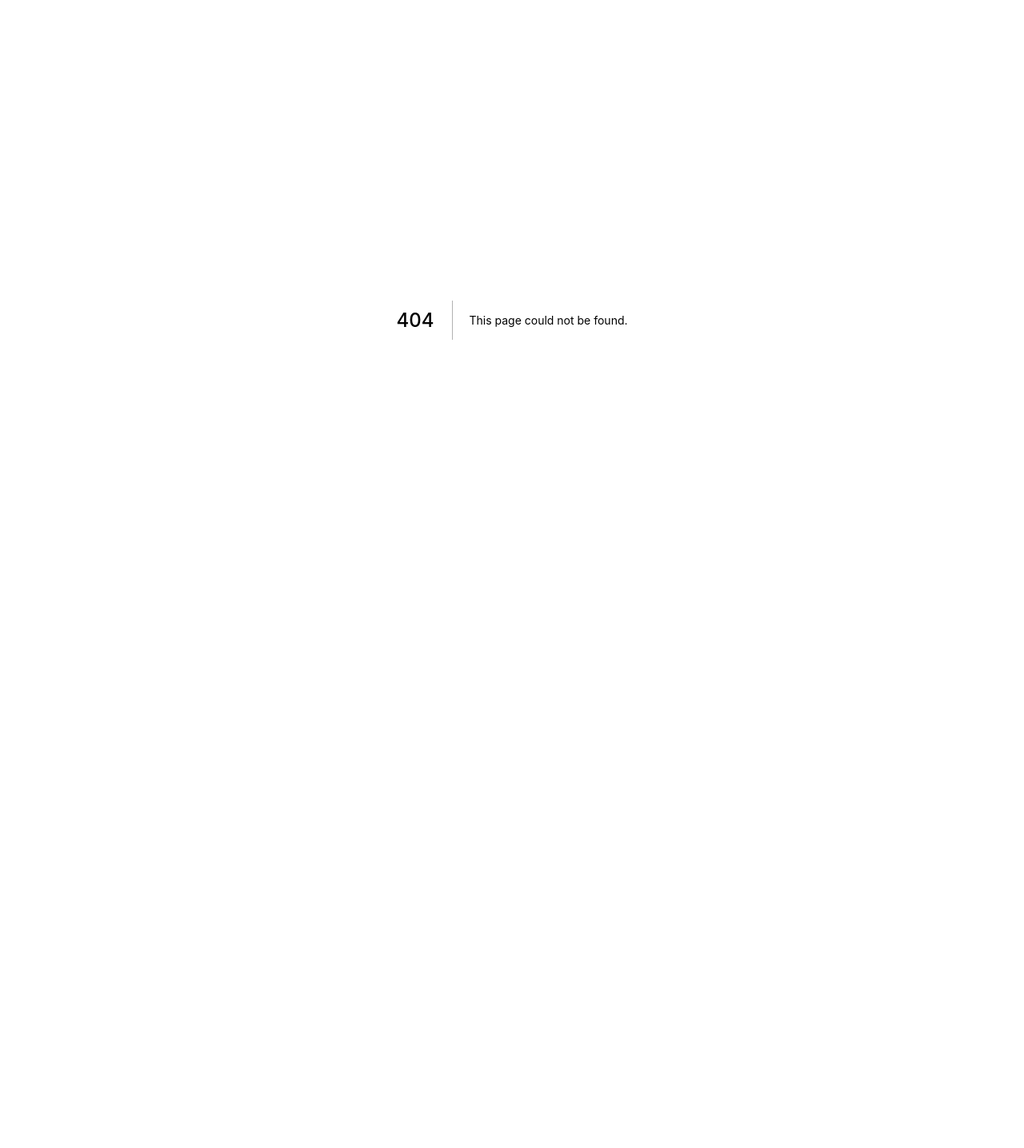
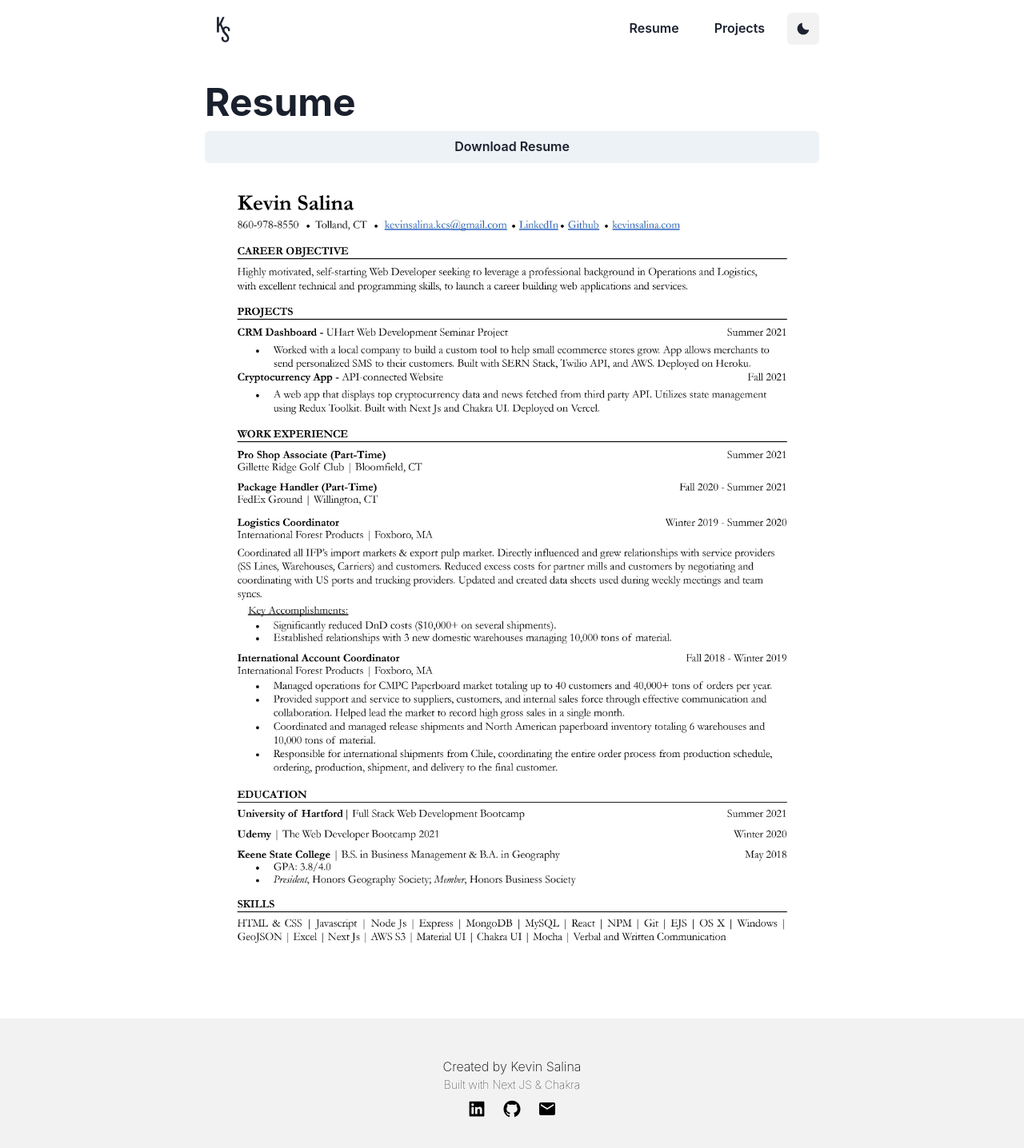
Before and after one commit to KevinSalina/portfolio, a Next.js app: page /resume in a window 1280 px wide. Before the commit this address had no page. Shown: the top 1436 px of the page at 80% size. Before the commit the page ends 800 px from the top, so only its background shows below. Built offline with nearby package versions, Linux system fonts and the light colour scheme.

Commit message:
Added resume and animations to project page

```diff
--- a/components/AboutMe.js
+++ b/components/AboutMe.js
@@ -37,7 +37,7 @@ const AboutMe = () => {
       <Flex direction='column' alignItems='flex-start' w='full' mx='auto'>
         <Animation direction="fromBottom">
           <Box mb={10}>
-            <Text>Hello there!  My name is Kevin Salina and I am an experienced Operations and Logistics Coordinator that decided to make a career change during the midst of the COVID-19 pandemic. I have spent the past year and a half evolving my passion for web development and recently graduated from a Web Development Bootcamp, where I learned how to build full-stack web apps from industry practitioners. I now hope to use these new skills along with my prior professional experience to launch a career building web applications and services! You can find some of my projects below. When I am not honing in my software engineering skills, I love to golf, snowboard, and listen to great alternative rock music.
+            <Text>Hello there!  My name is Kevin Salina and I am an experienced Operations and Logistics Coordinator that decided to make a career change during the midst of the COVID-19 pandemic. I have spent the past year and a half evolving my passion for web development and recently graduated from a Web Development Bootcamp, where I learned how to build full-stack web apps from industry practitioners. I now hope to use these new skills along with my prior professional experience to launch a career building web applications and services! You can find some of my projects below. When I am not honing in my software engineering skills, I love to golf, snowboard, and play the drums!
             </Text>
           </Box>
         </Animation>
--- a/components/Footer.js
+++ b/components/Footer.js
@@ -5,8 +5,17 @@ import {
   Flex,
   Box,
   Text,
+  HStack,
+  Link,
+  Icon,
   useColorModeValue
 } from '@chakra-ui/react'
+import {
+  AiFillLinkedin,
+  AiFillGithub,
+  AiOutlineMail
+} from 'react-icons/ai'
+import { MdEmail } from 'react-icons/md'
 import NextLink from 'next/link'
 import styled from "@emotion/styled"
 
@@ -17,10 +26,11 @@ const Footer = () => {
 
   const bg = useColorModeValue('whiteHL.50', 'brand.800')
   const color = useColorModeValue('black', 'white')
+  const hoverColor = useColorModeValue('whiteHL.100', 'brand.600')
 
   return (
     <Flex
-      flexDir='row'
+      flexDir='column'
       alignItems='center'
       width='100%'
       color={color}
@@ -42,6 +52,17 @@ const Footer = () => {
         <Text fontWeight='thin' size="sm" >Created by Kevin Salina</Text>
         <Text fontSize="sm" fontWeight='hairline'>Built with Next JS & Chakra </Text>
       </Flex>
+      <HStack mb={5} spacing={5}>
+        <Link href='https://www.linkedin.com/in/kevinsalina25/' isExternal>
+          <Icon as={AiFillLinkedin} boxSize='1.5rem' _hover={{ color: hoverColor }} transition='all .2s ease' />
+        </Link>
+        <Link href='https://github.com/KevinSalina' isExternal>
+          <Icon as={AiFillGithub} boxSize='1.5rem' _hover={{ color: hoverColor }} transition='all .2s ease' />
+        </Link>
+        <Link href='mailto: kevin.salina25@gmail.com' isExternal>
+          <Icon as={MdEmail} boxSize='1.5rem' _hover={{ color: hoverColor }} transition='all .2s ease' />
+        </Link>
+      </HStack>
     </Flex>
   )
 }
--- a/components/Hero.js
+++ b/components/Hero.js
@@ -60,17 +60,17 @@ const Hero = () => {
       <HStack mb={5} spacing={5}>
         <Animation direction='fromLeft' delay={iconDelay}>
           <Link href='https://www.linkedin.com/in/kevinsalina25/' isExternal>
-            <Icon as={AiFillLinkedin} boxSize='2rem' _hover={{ color }} />
+            <Icon as={AiFillLinkedin} boxSize='2rem' _hover={{ color }} transition='all .2s ease' />
           </Link>
         </Animation>
         <Animation direction='fromBottom' delay={iconDelay}>
           <Link href='https://github.com/KevinSalina' isExternal>
-            <Icon as={AiFillGithub} boxSize='2rem' _hover={{ color }} />
+            <Icon as={AiFillGithub} boxSize='2rem' _hover={{ color }} transition='all .2s ease' />
           </Link>
         </Animation>
         <Animation direction='fromRight' delay={iconDelay}>
           <Link href='mailto: kevin.salina25@gmail.com' isExternal>
-            <Icon as={MdEmail} boxSize='2rem' _hover={{ color }} />
+            <Icon as={MdEmail} boxSize='2rem' _hover={{ color }} transition='all .2s ease' />
           </Link>
         </Animation>
       </HStack>
--- a/components/Navbar.js
+++ b/components/Navbar.js
@@ -56,6 +56,11 @@ const Navbar = () => {
           <IconButton bg='none' _active={{ bg: 'none' }} _hover={{ bg: 'none' }} icon={<Logo w='3rem' h='3rem' color={color} />} />
         </NextLink>
         <Flex>
+          <NextLink href="/resume" passHref>
+            <Button as='a' variant='ghost' mr={[2, 3]} p={[1, 2, 4]} _hover={{ bg }}>
+              Resume
+            </Button>
+          </NextLink>
           <NextLink href="/projects" passHref>
             <Button as='a' variant='ghost' mr={[2, 3]} p={[1, 2, 4]} _hover={{ bg }}>
               Projects
--- /dev/null
+++ b/pages/resume.js
@@ -0,0 +1,33 @@
+import Head from 'next/head'
+import {
+  Stack,
+  Flex,
+  Heading,
+  Text,
+  Button,
+  Link,
+  Box,
+  Image
+} from '@chakra-ui/react'
+
+import Container from '../components/Container'
+import Hero from '../components/Hero'
+import AboutMe from '../components/AboutMe'
+import HomePageProjects from '../components/HomePageProjects'
+
+export default function Resume() {
+  return (
+    <Container>
+      <Head>
+        <title>Resume | Kevin Salina</title>
+      </Head>
+      <Heading size="2xl" mb={3}>Resume</Heading>
+      <Button mb={3} as={Link} href='/kevinsalinaresume.pdf' width='full' isExternal>
+        Download Resume
+      </Button>
+      <Box w='full'>
+        <Image src='/images/resume.jpg' alt='Resume' />
+      </Box>
+    </Container>
+  )
+}
```
Also changed, not shown: components/ProjectsGrid.js (+7 -1 lines), public/images/resume.jpg (added), 1 other file (tests, documents, lock files or other folders).
